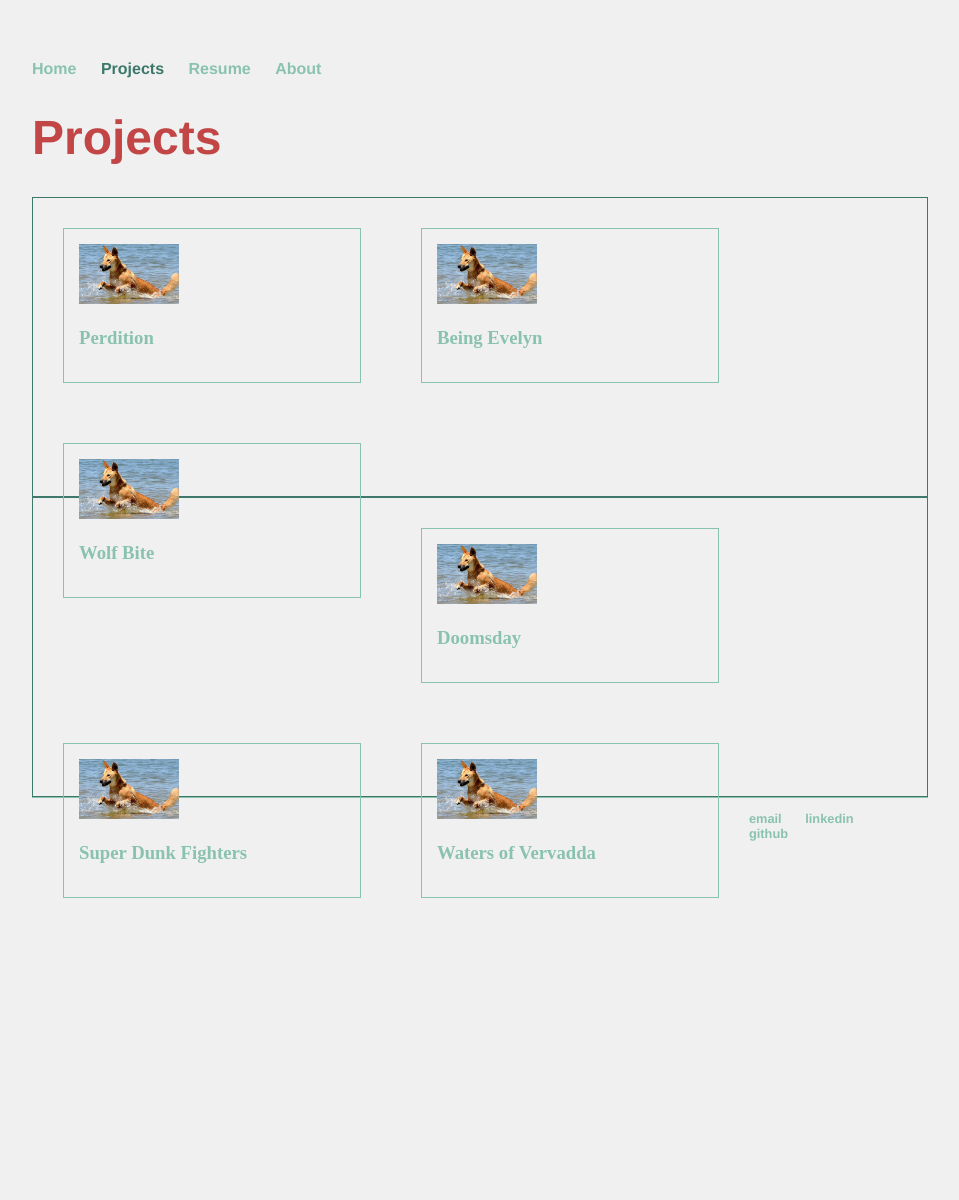
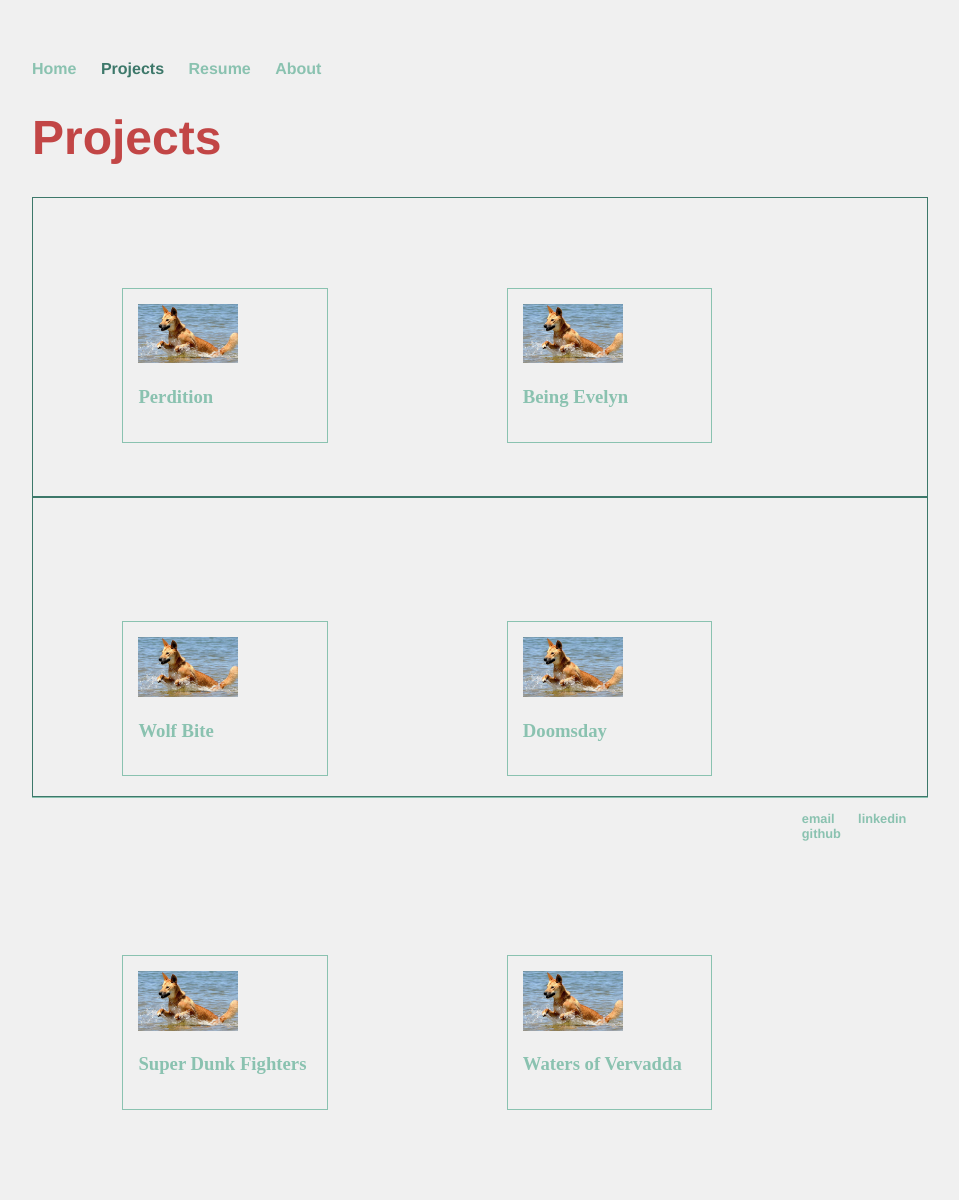
Before and after one commit to digigrant/digigrant.github.io, a Jekyll site: the page built from projects.html, in a window 1280 px wide. Shown: the whole page, without its empty margins (160-1119 px from the left). Built offline with Jekyll 4.4.1, drawn with Linux system fonts in a browser that asks for light colours; before the commit the page ends 928 px from its top, so only the background shows below that.

Commit message:
Update main.scss

```diff
--- a/_sass/main.scss
+++ b/_sass/main.scss
@@ -93,10 +93,10 @@ ul.specs
 
         li
         {
-            width: 33.33%;
+            width: 23%;
             float: left;
             align: center;
-            margin: 30px;
+            margin: 10%;
         }
     }
 }
```
